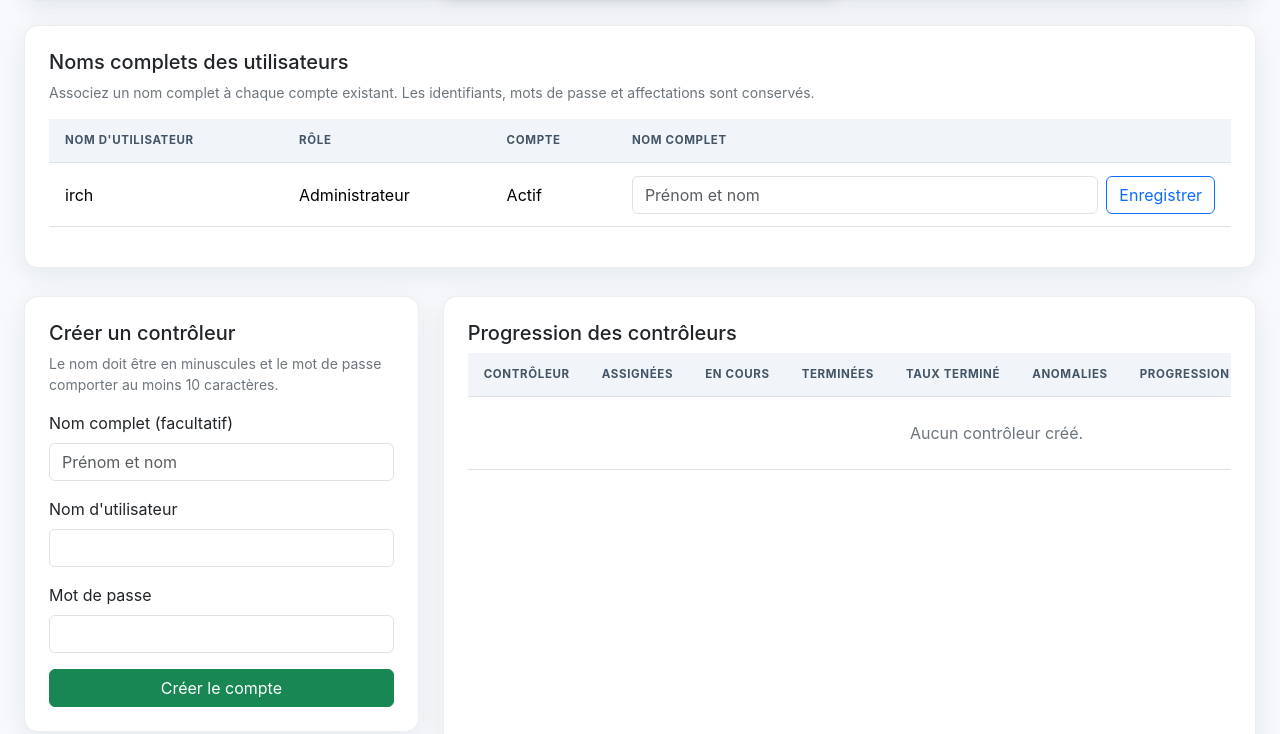
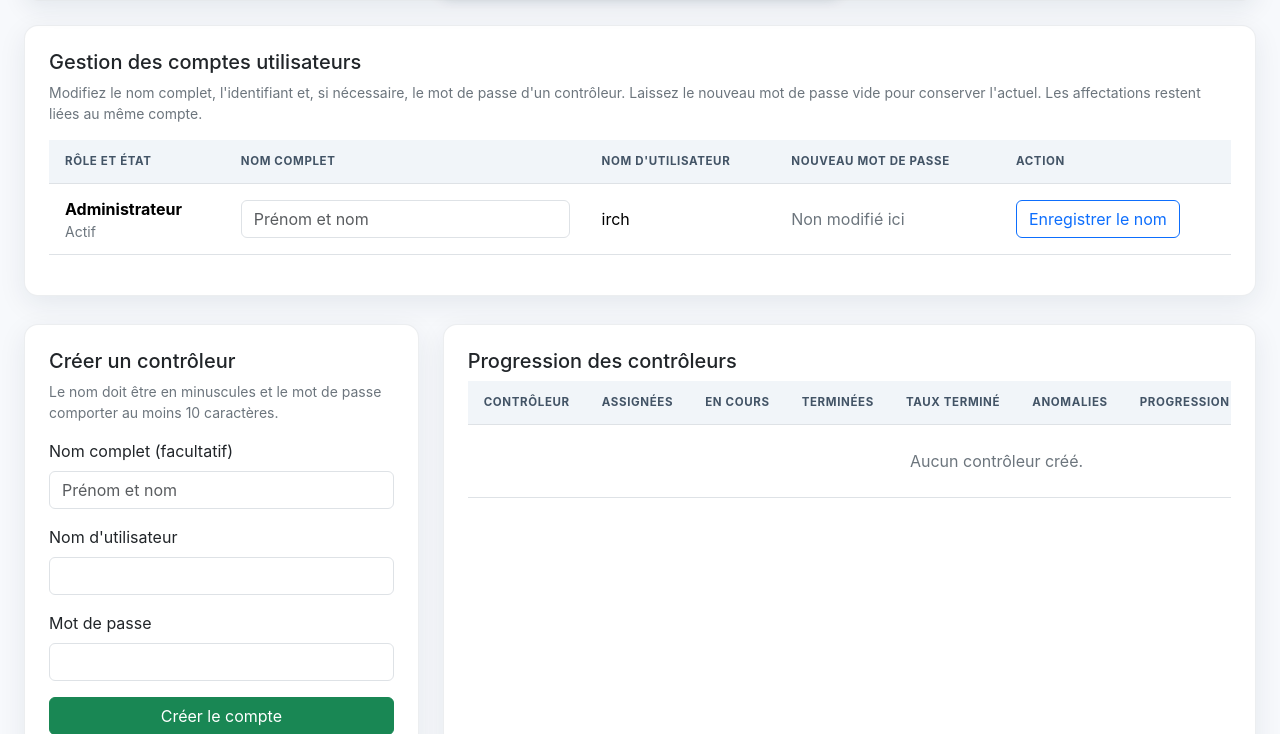
Before and after one commit to irchhjc/Stage-INS, a Flask app: page /admin/ in a window 1280 px wide, after a click that opens the changed part. Shown: the part 393-1127 px from the top of the page. Run offline with Flask 3, Linux system fonts and the light colour scheme; the visitor is signed in with stand-in values (Sample User, id 1); data comes from the database, SQL or seed files in the repository; data that the repository does not hold is empty; some libraries are stand-ins or nearby versions.

Commit message:
Add controller account editing

```diff
--- a/app/routes/admin.py
+++ b/app/routes/admin.py
@@ -9,7 +9,14 @@ from flask import Blueprint, abort, flash, redirect, render_template, request, s
 from app.extensions import db
 from app.models import AuditLog, DSF, ImportSession, User
 from app.services.admin_dashboard_service import build_admin_performance, build_controller_daily_stats
-from app.services.auth_service import admin_required, login_required, create_user, current_user, normalize_full_name
+from app.services.auth_service import (
+    admin_required,
+    create_user,
+    current_user,
+    login_required,
+    normalize_full_name,
+    update_controller_account,
+)
 from app.services.dsf_service import search_dsfs
 from app.services.activity_service import activity_groups
 from app.services.controller_import_service import (
@@ -103,6 +110,24 @@ def create_controller():
     except ValueError as exc:
         flash(str(exc), "danger")
     return redirect(url_for("admin.dashboard", tab="controllers"))
+
+
+@admin_bp.post("/controllers/<int:controller_id>/account")
+@admin_required
+def update_controller(controller_id):
+    controller = db.get_or_404(User, controller_id)
+    try:
+        update_controller_account(
+            controller,
+            request.form.get("username"),
+            full_name=request.form.get("full_name"),
+            new_password=request.form.get("new_password"),
+        )
+        flash(f"Le compte {controller.username} a été mis à jour.", "success")
+    except ValueError as exc:
+        db.session.rollback()
+        flash(str(exc), "danger")
+    return redirect(url_for("admin.dashboard", tab="controllers", _anchor="controllerAccounts"))
 
 
 @admin_bp.get("/users/import-template")
--- a/app/services/auth_service.py
+++ b/app/services/auth_service.py
@@ -2,6 +2,7 @@ import re
 from functools import wraps
 
 from flask import abort, g, redirect, request, session, url_for
+from sqlalchemy.exc import IntegrityError
 
 from app.extensions import db
 from app.models import DSF, User
@@ -11,7 +12,7 @@ USERNAME_PATTERN = re.compile(r"^[a-z0-9._-]{3,50}$")
 MIN_PASSWORD_LENGTH = 10
 
 
-def validate_new_user(username, password):
+def normalize_username(username):
     username = (username or "").strip()
     if username != username.lower():
         raise ValueError("Le nom d'utilisateur doit être entièrement en minuscules.")
@@ -19,8 +20,17 @@ def validate_new_user(username, password):
         raise ValueError(
             "Le nom d'utilisateur doit contenir 3 à 50 caractères : lettres minuscules, chiffres, point, tiret ou soulignement."
         )
+    return username
+
+
+def validate_password(password):
     if len(password or "") < MIN_PASSWORD_LENGTH:
         raise ValueError("Le mot de passe doit contenir au moins 10 caractères.")
+
+
+def validate_new_user(username, password):
+    username = normalize_username(username)
+    validate_password(password)
     return username
 
 
@@ -41,6 +51,34 @@ def create_user(username, password, role="controller", full_name=None):
     user.set_password(password)
     db.session.add(user)
     db.session.commit()
+    return user
+
+
+def update_controller_account(user, username, full_name=None, new_password=None):
+    if user.role != "controller":
+        raise ValueError("Seuls les comptes contrôleurs peuvent être modifiés ici.")
+
+    normalized_username = normalize_username(username)
+    normalized_full_name = normalize_full_name(full_name)
+    password = new_password or ""
+    if password:
+        validate_password(password)
+    duplicate = User.query.filter(
+        User.username == normalized_username,
+        User.id != user.id,
+    ).first()
+    if duplicate:
+        raise ValueError("Ce nom d'utilisateur existe déjà.")
+
+    user.username = normalized_username
+    user.full_name = normalized_full_name
+    if password:
+        user.set_password(password)
+    try:
+        db.session.commit()
+    except IntegrityError as exc:
+        db.session.rollback()
+        raise ValueError("Ce nom d'utilisateur existe déjà.") from exc
     return user
 
 
--- a/app/templates/admin/dashboard.html
+++ b/app/templates/admin/dashboard.html
@@ -144,21 +144,24 @@
 
 </div>
 <div class="tab-pane fade {{ 'show active' if active_tab == 'controllers' else '' }}" id="controllers-pane" role="tabpanel" aria-labelledby="controllers-tab" tabindex="0">
-<section id="accountNames" class="card panel-card mt-4" aria-labelledby="accountNamesTitle">
+<section id="controllerAccounts" class="card panel-card mt-4" aria-labelledby="controllerAccountsTitle">
   <div class="card-body p-4">
-    <h2 id="accountNamesTitle" class="h5">Noms complets des utilisateurs</h2>
-    <p class="small text-secondary">Associez un nom complet à chaque compte existant. Les identifiants, mots de passe et affectations sont conservés.</p>
+    <h2 id="controllerAccountsTitle" class="h5">Gestion des comptes utilisateurs</h2>
+    <p class="small text-secondary">Modifiez le nom complet, l'identifiant et, si nécessaire, le mot de passe d'un contrôleur. Laissez le nouveau mot de passe vide pour conserver l'actuel. Les affectations restent liées au même compte.</p>
     <div class="table-responsive"><table class="table align-middle">
-      <thead><tr><th>Nom d'utilisateur</th><th>Rôle</th><th>Compte</th><th>Nom complet</th></tr></thead>
+      <thead><tr><th>Rôle et état</th><th>Nom complet</th><th>Nom d'utilisateur</th><th>Nouveau mot de passe</th><th>Action</th></tr></thead>
       <tbody>{% for account in account_users %}<tr>
-        <td>{{ account.username }}</td><td>{{ 'Administrateur' if account.is_admin else 'Contrôleur' }}</td>
-        <td>{{ 'Actif' if account.is_active else 'Désactivé' }}</td>
-        <td><form class="d-flex gap-2" method="post" action="{{ url_for('admin.update_full_name', user_id=account.id) }}">
-          <input type="hidden" name="csrf_token" value="{{ csrf_token }}">
-          <label class="visually-hidden" for="fullName{{ account.id }}">Nom complet de {{ account.username }}</label>
-          <input id="fullName{{ account.id }}" name="full_name" class="form-control" maxlength="150" value="{{ account.full_name or '' }}" placeholder="Prénom et nom">
-          <button class="btn btn-outline-primary" type="submit">Enregistrer</button>
-        </form></td>
+        <td><strong>{{ 'Administrateur' if account.is_admin else 'Contrôleur' }}</strong><small class="d-block text-secondary">{{ 'Actif' if account.is_active else 'Désactivé' }}</small></td>
+        {% if account.is_admin %}
+        <td><label class="visually-hidden" for="fullName{{ account.id }}">Nom complet de {{ account.username }}</label><input id="fullName{{ account.id }}" name="full_name" form="accountName{{ account.id }}" class="form-control" maxlength="150" value="{{ account.full_name or '' }}" placeholder="Prénom et nom"></td>
+        <td>{{ account.username }}</td><td class="text-secondary">Non modifié ici</td>
+        <td><form id="accountName{{ account.id }}" method="post" action="{{ url_for('admin.update_full_name', user_id=account.id) }}"><input type="hidden" name="csrf_token" value="{{ csrf_token }}"><button class="btn btn-outline-primary" type="submit">Enregistrer le nom</button></form></td>
+        {% else %}
+        <td><label class="visually-hidden" for="controllerFullName{{ account.id }}">Nom complet de {{ account.username }}</label><input id="controllerFullName{{ account.id }}" name="full_name" form="controllerAccount{{ account.id }}" class="form-control" maxlength="150" value="{{ account.full_name or '' }}" placeholder="Prénom et nom"></td>
+        <td><label class="visually-hidden" for="controllerUsername{{ account.id }}">Nom d'utilisateur de {{ account.username }}</label><input id="controllerUsername{{ account.id }}" name="username" form="controllerAccount{{ account.id }}" class="form-control" pattern="[a-z0-9._-]{3,50}" minlength="3" maxlength="50" value="{{ account.username }}" required autocapitalize="none" spellcheck="false"></td>
+        <td><label class="visually-hidden" for="controllerPassword{{ account.id }}">Nouveau mot de passe de {{ account.username }}</label><input id="controllerPassword{{ account.id }}" name="new_password" form="controllerAccount{{ account.id }}" type="password" class="form-control" minlength="10" autocomplete="new-password" placeholder="Conserver l'actuel"></td>
+        <td><form id="controllerAccount{{ account.id }}" method="post" action="{{ url_for('admin.update_controller', controller_id=account.id) }}"><input type="hidden" name="csrf_token" value="{{ csrf_token }}"><button class="btn btn-primary" type="submit">Mettre à jour</button></form></td>
+        {% endif %}
       </tr>{% endfor %}</tbody>
     </table></div>
   </div>
```
Also changed, not shown: tests/e2e/test_playwright_workflow.py (+4 -4 lines), tests/test_controller_accounts.py (added, +116 -0 lines).
